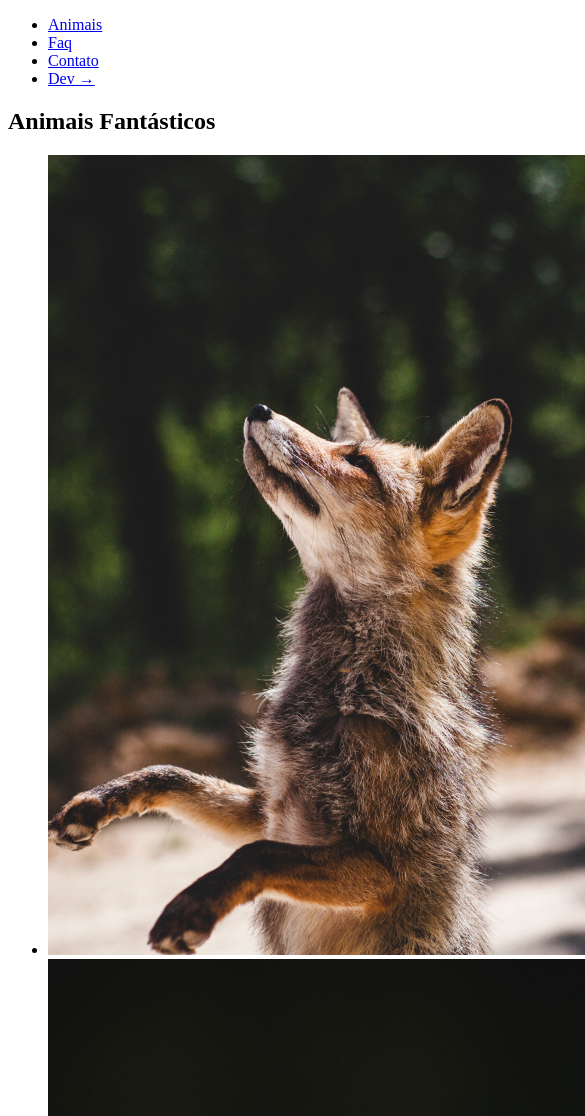
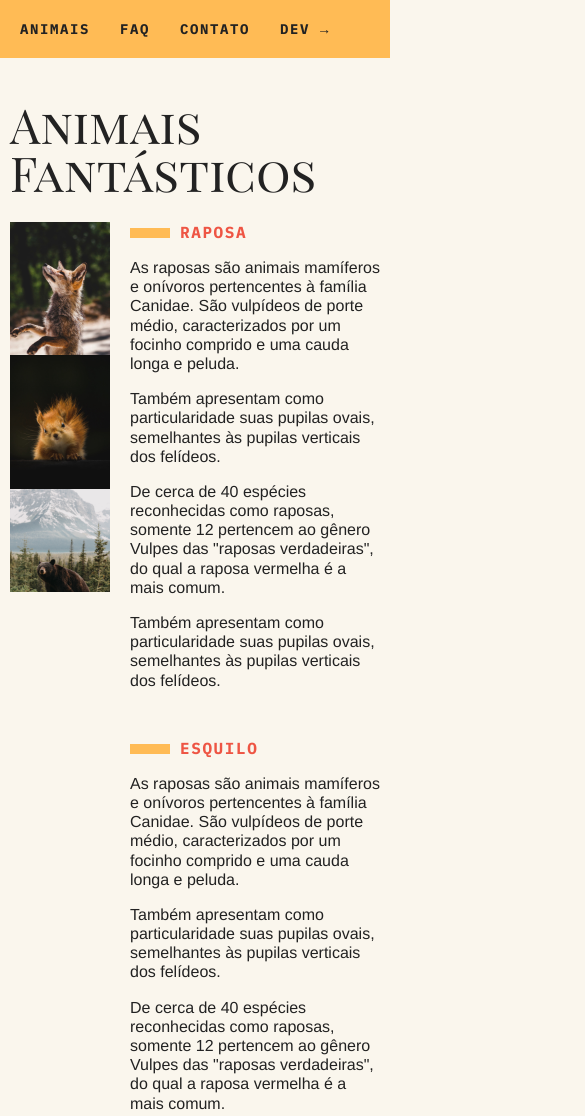
Before and after one commit to tchfer/fantastic-beasts, a plain HTML site: page index.html in a window 390 px wide. Shown: the top 1116 px of the page, 585 px wide, since content can reach past the window. Drawn offline with Linux system fonts and the light colour scheme.

Commit message:
Finish styling

```diff
--- a/css/style.css
+++ b/css/style.css
@@ -0,0 +1,207 @@
+body, h1, h2, h3, ul, li, p, dd, dt, dl {
+  margin: 0px;
+  padding: 0px;
+}
+
+img {
+  display: block;
+  max-width: 100%;
+}
+
+ul {
+  list-style: none;
+}
+
+body {
+  background: #faf6ed;
+  color: #222;
+  -webkit-font-smoothing: antialiased;
+  display: grid;
+  grid-template-columns: 1fr 120px minmax(300px, 800px) 1fr;
+}
+
+.menu {
+  grid-column: 3 / 5;
+  margin: 2rem 0;
+  background: #FB5;
+}
+
+.menu ul {
+  display: flex;
+  flex-wrap: wrap;
+  padding: 10px;
+}
+
+.menu li a {
+  display: block;
+  padding: 10px;
+  margin-right: 10px;
+  color: #222;
+  text-decoration: none;
+  font-family: 'IBM Plex Mono', monospace;
+  font-weight: bold;
+  text-transform: uppercase;
+  font-size: 0.875rem;
+  letter-spacing: 0.1rem;
+}
+
+.grid-section {
+  grid-column: 2 / 4;
+  width: 100%;
+  box-sizing: border-box;
+  padding: 10px;
+  display: grid;
+  grid-template-columns: 90px 300px 1fr;
+  gap: 20px;
+  margin-bottom: 4rem;
+}
+
+.title {
+  font-family: 'Playfair Display SC', georgia;
+  font-size: 6rem;
+  line-height: 1;
+  font-weight: normal;
+  margin-bottom: 1rem;
+  grid-column: 1 / 4;
+}
+
+.animals h2 {
+  font-family: 'IBM Plex Mono', monospace;
+  font-size: 1rem;
+  text-transform: uppercase;
+  letter-spacing: .1rem;
+  margin-bottom: 1rem;
+  color: #E54;
+}
+
+.animals h2::before {
+  content: '';
+  display:inline-block;
+  width: 40px;
+  height: 10px;
+  margin-right: 10px;
+  background: #FB5;
+}
+
+.animals p {
+  font-family: Helvetica, Arial, sans-serif;
+  line-height: 1.2;
+  margin-bottom: 1rem;
+}
+
+.animal-list {
+  height: 370px;
+  overflow-y: scroll;
+  grid-column: 2;
+}
+
+.animal-list::-webkit-scrollbar {
+  width: 18px;
+}
+
+.animal-list::-webkit-scrollbar-thumb {
+  background: #FB5;
+  border-right: 4px solid #faf6ed;
+  border-left: 4px solid #faf6ed;
+}
+
+.animal-list::-webkit-scrollbar-track {
+  background: #faf6ed;
+}
+
+.animal-description {
+  grid-column: 3;
+}
+
+.animal-description section {
+  margin-bottom: 3rem;
+}
+
+.faq-list {
+  grid-column: 2 / 4;
+}
+
+.faq-list dt {
+  font-family: 'IBM Plex Mono', monospace;
+  font-weight: bold;
+  margin-top: 2rem;
+  margin-bottom: .5rem;
+  color: #E54;
+}
+
+.faq-list dt::before {
+  content: '';
+  display: inline-block;
+  width: 20px;
+  height: 10px;
+  margin-right: 10px;
+  background: #FB5;
+}
+
+.faq-list dd {
+  font-family: Helvetica, Arial, sans-serif;
+  margin-bottom: .5rem;
+  margin-left: 30px;
+}
+
+.map {
+  grid-column: 2;
+}
+
+.information {
+  grid-column: 3;
+}
+
+.information li {
+  margin-bottom: 1rem;
+  font-family: Helvetica, Arial, sans-serif;
+}
+
+.information li::before {
+  content: '';
+  display: inline-block;
+  width: 20px;
+  height: 10px;
+  margin-right: 10px;
+  background: #FB5;
+}
+
+.copy {
+  grid-column: 3 / 5;
+  margin-bottom: 2rem;
+  background: #FB5;
+}
+
+.copy p {
+  padding: 20px;
+  font-family: 'IBM Plex Mono', monospace;
+  font-weight: bold;
+}
+
+@media (max-width: 700px) {
+  body {
+    grid-template-columns: 1fr;
+  }
+  .menu, .grid-section, .copy {
+    grid-column: 1;
+  }
+  .grid-section {
+    grid-template-columns: 100px 1fr;
+    gap: 10px;
+  }
+  .animal-list {
+    grid-column: 1;
+  }
+  .faq-list, .information, .map {
+    grid-column: 1 / 3;
+  }
+  .grid-section h1 {
+    font-size: 3rem;
+  }
+  .menu {
+    margin-top: 0px;
+  }
+  .copy {
+    margin-bottom: 0px;
+  }
+}
--- a/index.html
+++ b/index.html
@@ -8,6 +8,9 @@
       content="width=device-width, initial-scale=1.0, shrink-to-fit=no"
     />
     <title>Fantastic Beasts</title>
+    <link rel="preconnect" href="https://fonts.googleapis.com">
+    <link rel="preconnect" href="https://fonts.gstatic.com" crossorigin>
+    <link href="https://fonts.googleapis.com/css2?family=IBM+Plex+Mono:ital,wght@0,100;0,400;0,700;1,100;1,400&family=Playfair+Display+SC&display=swap" rel="stylesheet">
     <link rel="stylesheet" href="./css/style.css" />
   </head>
   <body>
@@ -26,7 +29,7 @@
 
     <section class="grid-section animals" id="animals">
       <h1 class="title">Animais Fantásticos</h1>
-      <ul>
+      <ul class="animal-list">
         <li>
           <img src="./img/imagem1.jpg" alt="" />
         </li>
```
